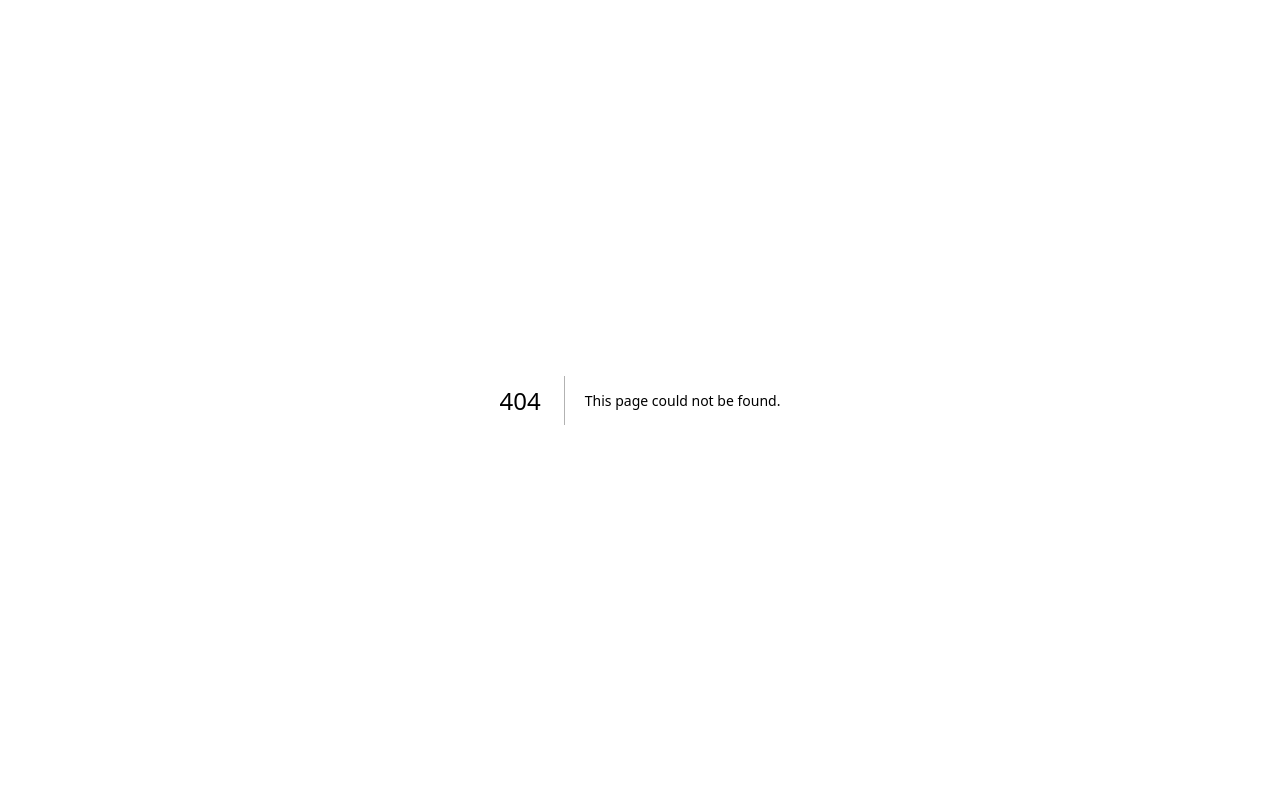
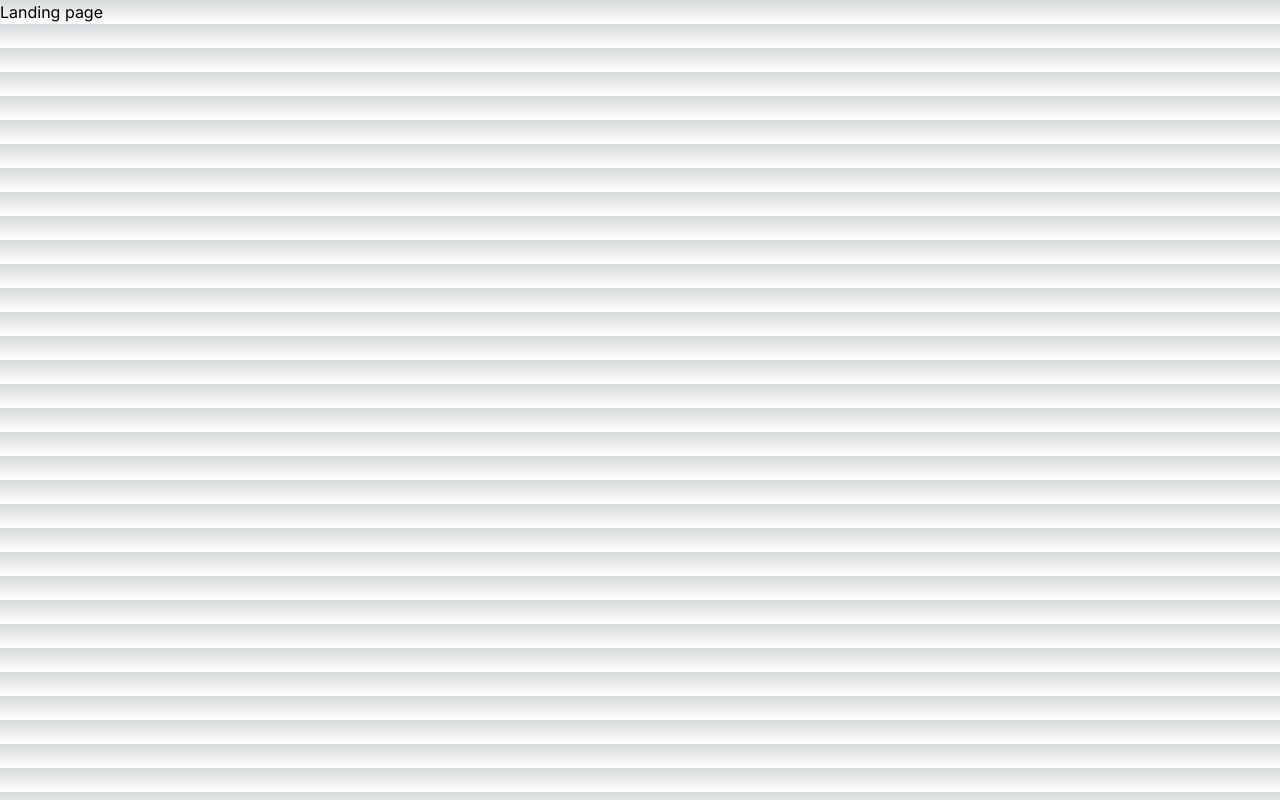
Before and after one commit to MelinaZarateB/Proyecto-Neowyze, a Next.js app: page /landing in a window 1280 px wide. Before the commit this address had no page. Built offline with nearby package versions, Linux system fonts and the light colour scheme.

Commit message:
First commit

```diff
--- /dev/null
+++ b/src/app/landing/page.jsx
@@ -0,0 +1,4 @@
+
+export default function Page () {
+    return <p>Landing page</p>
+}
--- a/src/app/page.js
+++ b/src/app/page.jsx
@@ -6,7 +6,7 @@ export default function Home() {
       <div className="z-10 max-w-5xl w-full items-center justify-between font-mono text-sm lg:flex">
         <p className="fixed left-0 top-0 flex w-full justify-center border-b border-gray-300 bg-gradient-to-b from-zinc-200 pb-6 pt-8 backdrop-blur-2xl dark:border-neutral-800 dark:bg-zinc-800/30 dark:from-inherit lg:static lg:w-auto  lg:rounded-xl lg:border lg:bg-gray-200 lg:p-4 lg:dark:bg-zinc-800/30">
           Get started by editing&nbsp;
-          <code className="font-mono font-bold">src/app/page.js</code>
+          <code className="font-mono font-bold">src/app/page.jsx</code>
         </p>
         <div className="fixed bottom-0 left-0 flex h-48 w-full items-end justify-center bg-gradient-to-t from-white via-white dark:from-black dark:via-black lg:static lg:h-auto lg:w-auto lg:bg-none">
           <a
```
Also changed, not shown: src/app/films/page.jsx (added), src/app/layout.jsx (renamed from src/app/layout.js).
